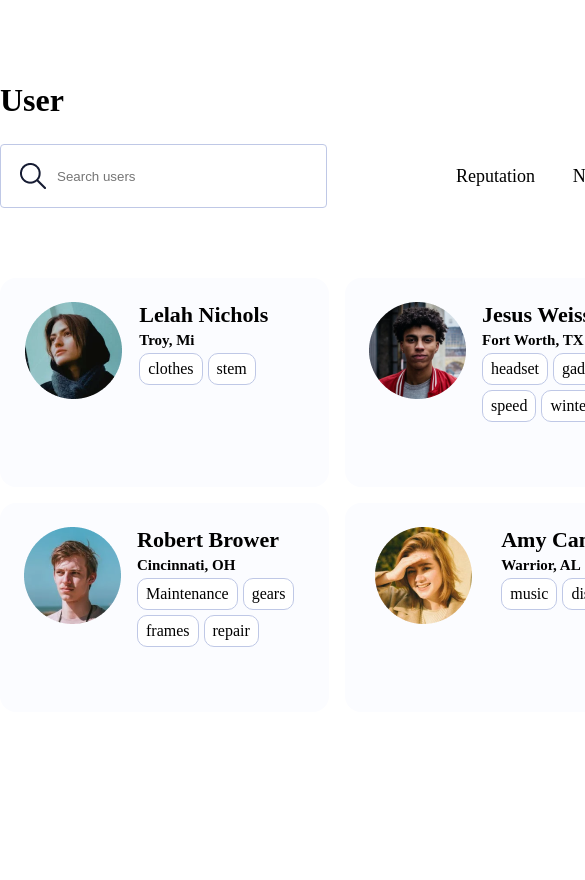
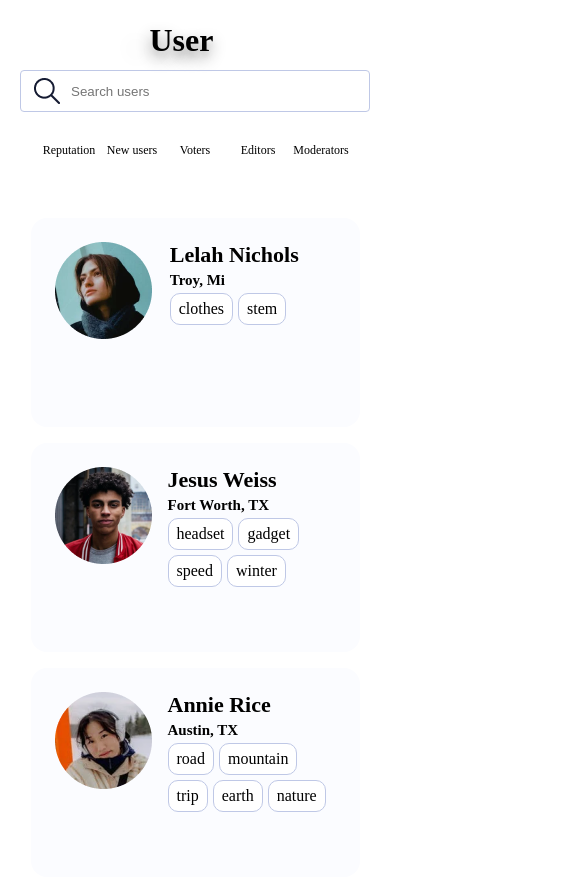
Before and after one commit to TinhDuc7/XTest, a plain HTML site: page assets/c3.html in a window 390 px wide. Shown: the top 880 px of the page, 585 px wide, since content can reach past the window. Before the commit the page ends 844 px from the top, so only its background shows below. Drawn offline with Linux system fonts and the light colour scheme.

Commit message:
Update c3.css
final

```diff
--- a/assets/CSS/c3.css
+++ b/assets/CSS/c3.css
@@ -27,6 +27,7 @@ header {
     width: 91px;
     height: 40px;
     line-height: 40px;
+    text-shadow: 0px 7px 15px rgb(0 0 0 / 46%), 1px 6px 5px rgb(0 0 0 / 5%), -23px 9px 17px rgb(0 0 0 / 5%);
 }
 .searchItem {
     display: flex;
@@ -85,7 +86,7 @@ input#searchInp {
     background: #849FFF;
     border-radius: 8px;
     color: white;
-    cursor: pointer;
+    box-shadow: rgb(0 0 0 / 23%) 0px 15px 13px, rgb(0 0 0 / 55%) 0px 8px 4px;
 }
 
 .searchIcon:hover {
@@ -157,3 +158,68 @@ ul.favorite--users {
     border: 1px solid #BFC8E6;
     cursor: pointer;
 }
+
+/***************** Media */
+
+/* Tablet */
+@media screen and (min-width: 740px) and (max-width: 1023px) {
+    body {
+        width: 100%;
+        margin: 0;
+        padding: 20px;
+    }
+    header {
+        width: 100%;
+    }
+    .searchItem {
+        width: 40%;
+    }
+    .itemBar-right {
+        width: 55%;
+    }
+    .itemBars {
+        width: 35%;
+        font-size: 16px;
+    }
+
+    .users__list {
+        justify-content: center;
+    }
+}
+
+/* Mobile */
+@media screen and (max-width: 739px) {
+    body {
+        width: 100%;
+        margin: 0;
+        padding: 20px;
+    }
+    header {
+        width: 100%;
+        align-items: center;
+        flex-direction: column;
+        gap: 10px;
+    }
+    .rightItem {
+        gap: 10px;
+        align-items: center;
+          flex-direction: column;
+    }
+    .searchItem {
+        width: 100%;
+        padding: 10px;
+        height: 5vh;
+    }
+    .itemBar-right {
+        width: 90%;
+    }
+
+    .itemBars {
+        width: 20%;
+        font-size: 12px;
+    }
+
+    .users__list {
+        justify-content: center;
+    }
+}
```
